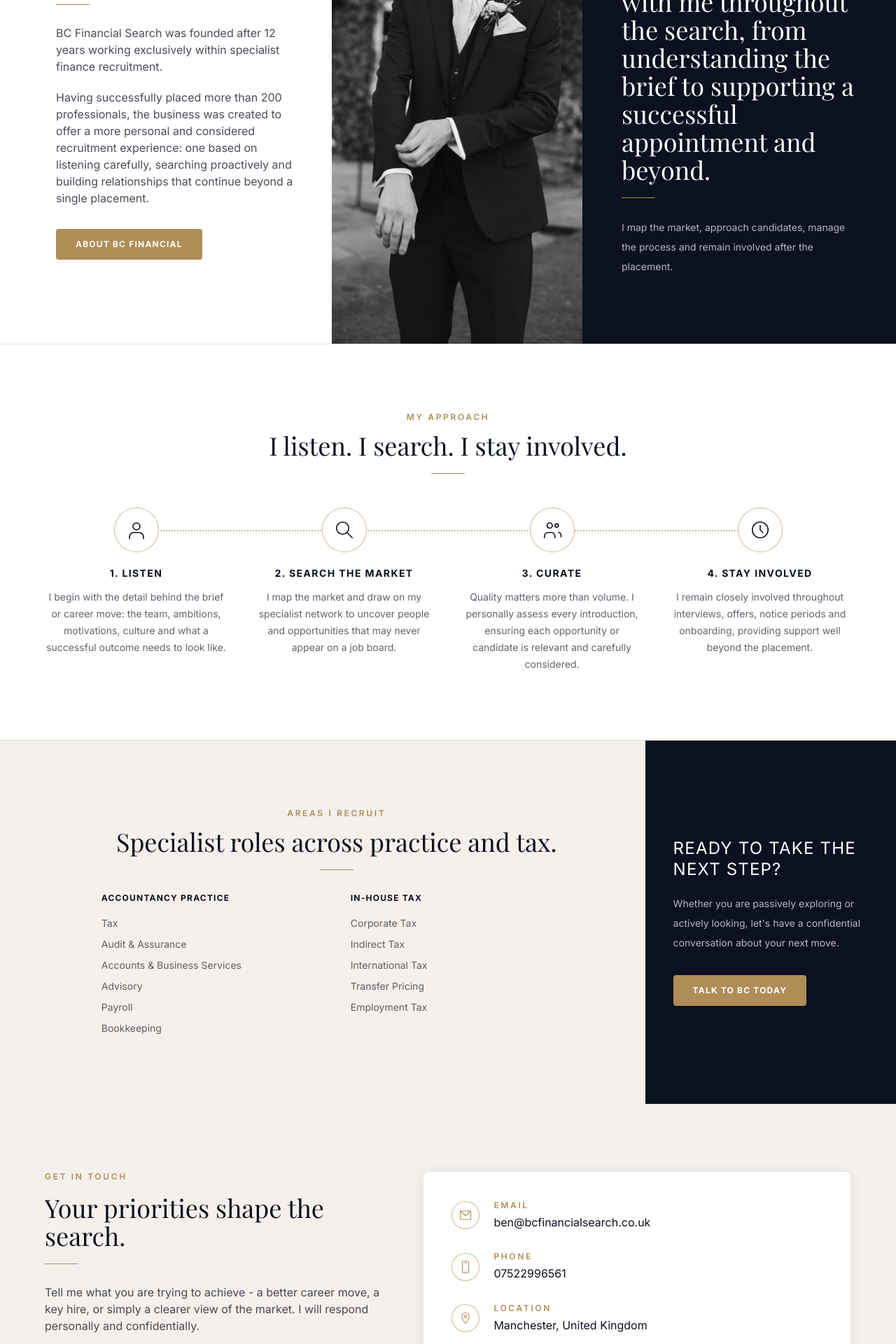
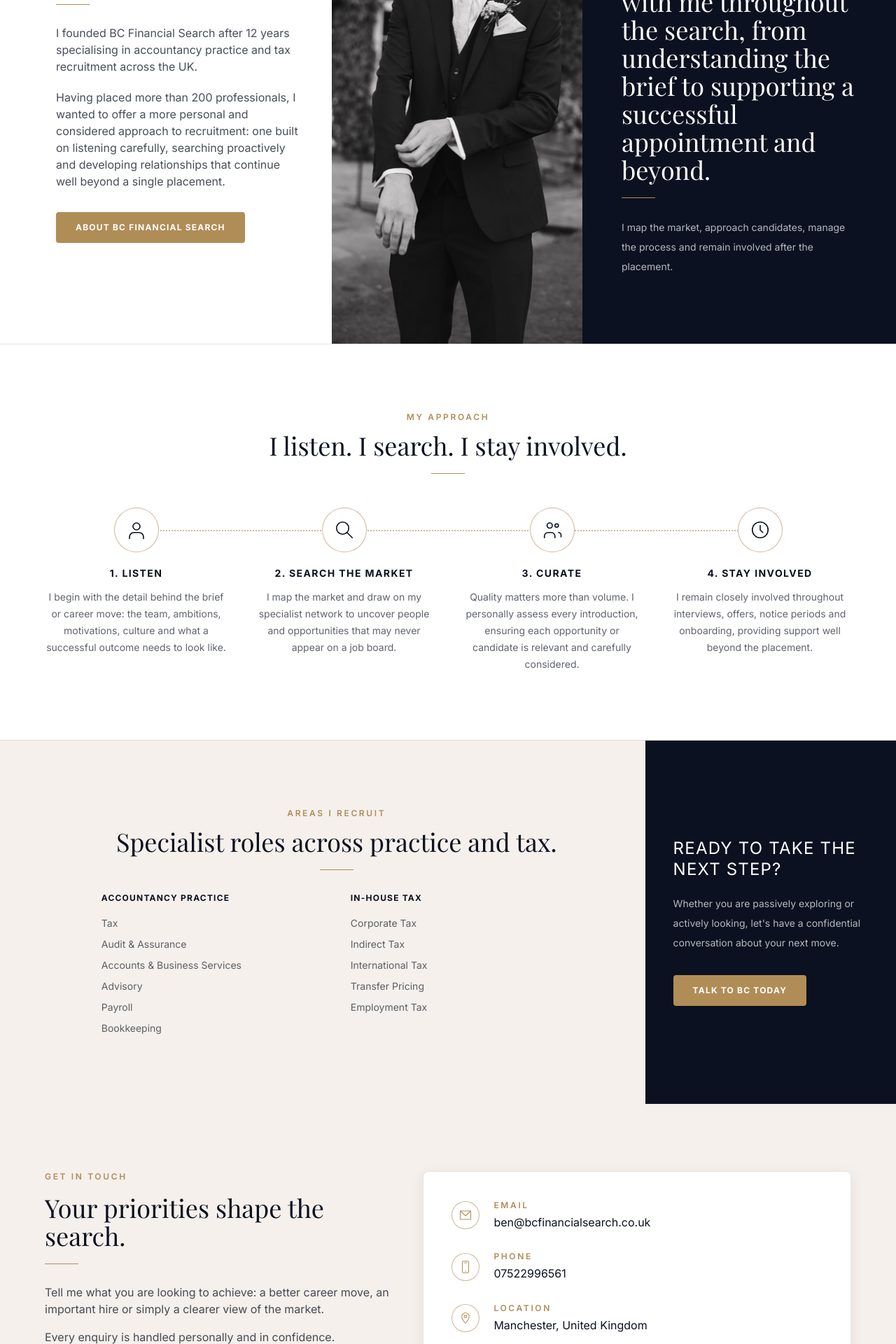
Before and after one commit to WH-93/website-skeleton-1, a Next.js app: page / in a window 1280 px wide. Shown: the part 2680-4600 px from the top of the page at 70% size. Built offline with nearby package versions, Linux system fonts and the light colour scheme; a web font is replaced by a local one.

Commit message:
Fixes: hero buttons case/naming, about section first-person, Search the Market, button label, contact copy

```diff
--- a/src/app/contact/page.tsx
+++ b/src/app/contact/page.tsx
@@ -33,7 +33,10 @@
             <h2 className="section-title text-3xl sm:text-4xl">Your priorities shape the search.</h2>
             <span className="gold-rule" />
             <p className="body-copy max-w-xl">
-              Tell me what you are trying to achieve - a better career move, a key hire, or simply a clearer view of the market. I will respond personally and confidentially.
+              Tell me what you are looking to achieve: a better career move, an important hire or simply a clearer view of the market.
+            </p>
+            <p className="body-copy max-w-xl mt-4">
+              Every enquiry is handled personally and in confidence.
             </p>
           </div>
 
--- a/src/app/page.tsx
+++ b/src/app/page.tsx
@@ -127,10 +127,10 @@
           <h2 className="section-title">Experience.<br />Relationships.<br />Results.</h2>
           <span className="gold-rule" />
           <div className="body-copy space-y-5">
-            <p>BC Financial Search was founded after 12 years working exclusively within specialist finance recruitment.</p>
-            <p>Having successfully placed more than 200 professionals, the business was created to offer a more personal and considered recruitment experience: one based on listening carefully, searching proactively and building relationships that continue beyond a single placement.</p>
+            <p>I founded BC Financial Search after 12 years specialising in accountancy practice and tax recruitment across the UK.</p>
+            <p>Having placed more than 200 professionals, I wanted to offer a more personal and considered approach to recruitment: one built on listening carefully, searching proactively and developing relationships that continue well beyond a single placement.</p>
           </div>
-          <Link href="/about" className="btn-gold mt-8">About BC Financial</Link>
+          <Link href="/about" className="btn-gold mt-8">About BC Financial Search</Link>
         </div>
         <div className="min-h-[380px] lg:min-h-0 relative">
           <img src="/ben-headshot.jpeg" alt="BC Financial Search founder" className="absolute inset-0 h-full w-full object-cover object-top" />
@@ -217,7 +217,10 @@
             <h2 className="section-title text-3xl sm:text-4xl">Your priorities shape the search.</h2>
             <span className="gold-rule" />
             <p className="body-copy max-w-xl">
-              Tell me what you are trying to achieve - a better career move, a key hire, or simply a clearer view of the market. I will respond personally and confidentially.
+              Tell me what you are looking to achieve: a better career move, an important hire or simply a clearer view of the market.
+            </p>
+            <p className="body-copy max-w-xl mt-4">
+              Every enquiry is handled personally and in confidence.
             </p>
           </div>
 
--- a/src/app/services/page.tsx
+++ b/src/app/services/page.tsx
@@ -27,7 +27,7 @@
 
 const method = [
   { icon: 'person' as const, title: 'Listen', desc: 'Your priorities shape the search from the first conversation.' },
-  { icon: 'search' as const, title: 'Search Beyond', desc: 'I identify where the right people are, not just who is actively applying.' },
+  { icon: 'search' as const, title: 'Search the Market', desc: 'I identify where the right people are, not just who is actively applying.' },
   { icon: 'target' as const, title: 'Curate', desc: 'I personally qualify the fit before making an introduction.' },
   { icon: 'clock' as const, title: 'Stay Involved', desc: 'I stay close through interviews, offer, notice, onboarding and beyond.' },
 ];
```
